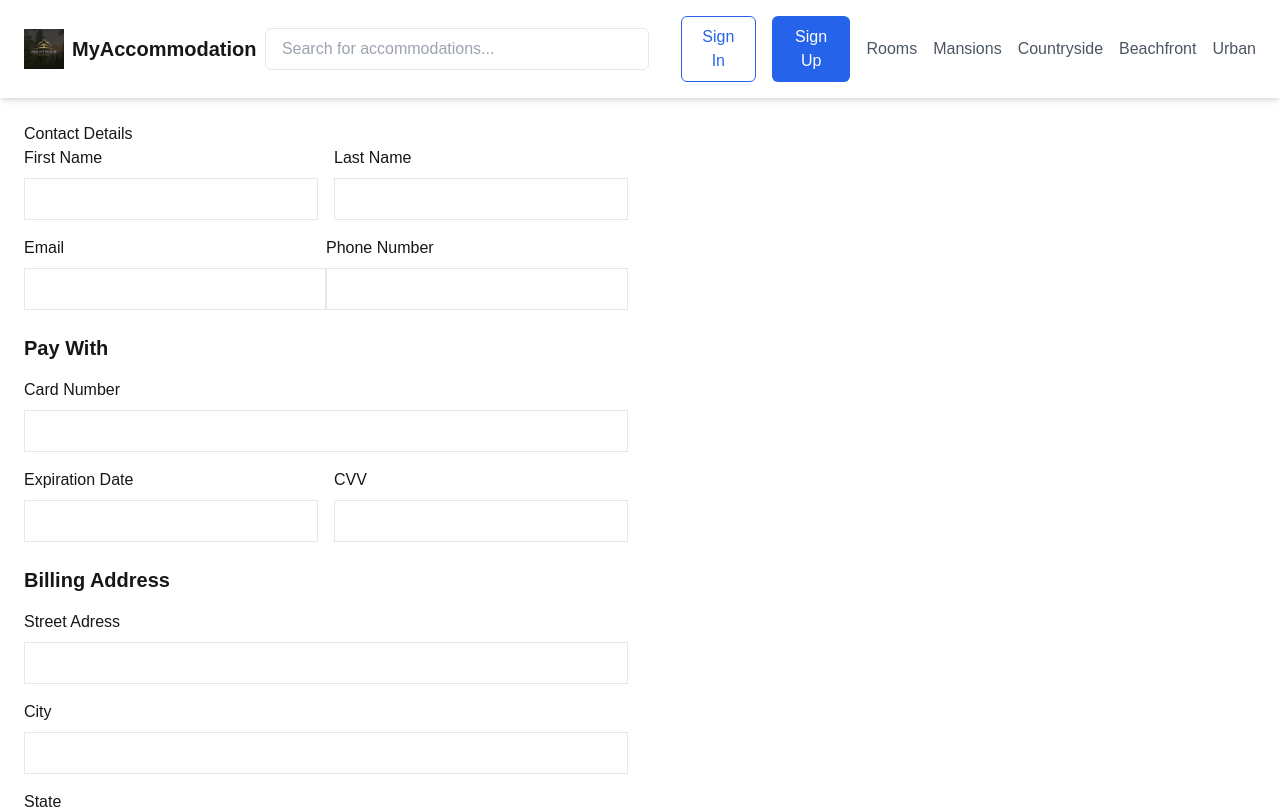
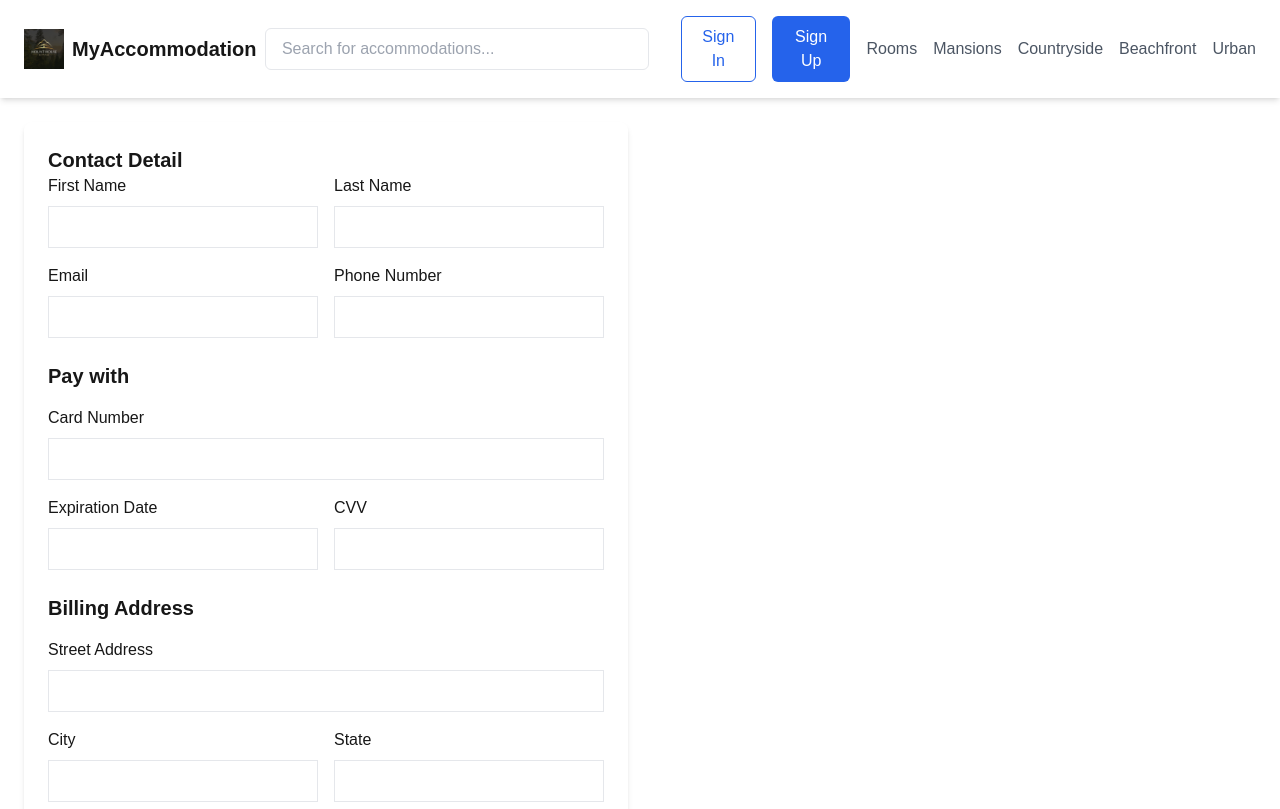
Before and after one commit to LeGabriel254/alx-listing-app-03, a Next.js app in the folder alx-listing-app/: page /booking in a window 1280 px wide. Shown: the top 809 px of the page. Built offline with nearby package versions, Linux system fonts and the light colour scheme.

Commit message:
Modified

```diff
--- a/alx-listing-app/components/Booking/BookingForm.tsx
+++ b/alx-listing-app/components/Booking/BookingForm.tsx
@@ -1,96 +1,81 @@
 import React from 'react'
 
-const BookingForm = () => {
-  return (
-    <div>
-      <h2>Contact Details</h2>
+const BookingForm = () => (
+  <div className="bg-white p-6 shadow-md rounded-lg">
+    <h2 className="text-xl font-semibold">Contact Detail</h2>
     <form>
       {/* Contact Information */}
-        <div className='grid grid-cols-2 gap-4'>
+      <div className="grid grid-cols-2 gap-4">
         <div>
           <label>First Name</label>
-            <input type="text" className='border p-2 w-full mt-2' />
+          <input type="text" className="border p-2 w-full mt-2" />
         </div>
-
         <div>
           <label>Last Name</label>
-            <input type="text" className='border p-2 w-full mt-2' />
+          <input type="text" className="border p-2 w-full mt-2" />
+        </div>
+      </div>
+      <div className="grid grid-cols-2 gap-4 mt-4">
+        <div>
+          <label>Email</label>
+          <input type="email" className="border p-2 w-full mt-2" />
+        </div>
+        <div>
+          <label>Phone Number</label>
+          <input type="text" className="border p-2 w-full mt-2" />
         </div>
       </div>
 
-        <div className='grid grid-cols-2 mt-4'>
-
-          <div>
-            <label>Email</label>
-            <input type="text" className='border p-2 w-full mt-2' />
+      {/* Payment Information */}
+      <h2 className="text-xl font-semibold mt-6">Pay with</h2>
+      <div className="mt-4">
+        <label>Card Number</label>
+        <input type="text" className="border p-2 w-full mt-2" />
       </div>
-
-          <div>
-            <label>Phone Number</label>
-            <input type="text" className='border p-2 w-full mt-2' />
-          </div>
-
-        </div>
-
-        {/* Payment Information */}
-        <h2 className='text-xl font-semibold mt-6'>Pay With</h2>
-        <div className='mt-4'>
-          <label htmlFor="">Card Number</label>
-          <input type="text" className='p-2 w-full mt-2 border' />
-        </div>
-
-        <div className='grid grid-cols-2 gap-4 mt-4'>
+      <div className="grid grid-cols-2 gap-4 mt-4">
         <div>
           <label>Expiration Date</label>
-            <input type="text" className='border p-2 w-full mt-2' />
+          <input type="text" className="border p-2 w-full mt-2" />
         </div>
-
         <div>
           <label>CVV</label>
-            <input type="text" className='border p-2 w-full mt-2' />
+          <input type="text" className="border p-2 w-full mt-2" />
         </div>
       </div>
 
       {/* Billing Address */}
-        <h2 className='text-xl font-semibold mt-6'>Billing Address</h2>
-
+      <h2 className="text-xl font-semibold mt-6">Billing Address</h2>
       <div className="mt-4">
-          <label>Street Adress </label>
-          <input type="text" className='border p-2 w-full mt-2 ' />
+        <label>Street Address</label>
+        <input type="text" className="border p-2 w-full mt-2" />
       </div>
-
-        <div className='grid gird-cols-2 mt-4 gap-4'>
+      <div className="grid grid-cols-2 gap-4 mt-4">
         <div>
           <label>City</label>
-            <input type="text" className='border w-full p-2 mt-2' />
+          <input type="text" className="border p-2 w-full mt-2" />
         </div>
-
         <div>
           <label>State</label>
-            <input type="text" className='border w-full p-2 mt-2' />
+          <input type="text" className="border p-2 w-full mt-2" />
         </div>
       </div>
-
-        <div className='grid gird-cols-2 mt-4 gap-4'>
+      <div className="grid grid-cols-2 gap-4 mt-4">
         <div>
           <label>Zip Code</label>
-            <input type="text" className='border w-full p-2 mt-2' />
+          <input type="text" className="border p-2 w-full mt-2" />
         </div>
-
         <div>
           <label>Country</label>
-            <input type="text" className='border w-full p-2 mt-2' />
+          <input type="text" className="border p-2 w-full mt-2" />
         </div>
       </div>
 
       {/* Submit Button */}
-        <button className='mt-6 bg-green-500 text-white py-2 px-4 rounded-md w-full'>
+      <button className="mt-6 bg-green-500 text-white py-2 px-4 rounded-md w-full">
         Confirm & Pay
       </button>
-
     </form>
   </div>
-  )
-}
+);
 
-export default BookingForm
+export default BookingForm;
```
Lines whose indentation alone changed are shown as unchanged.
